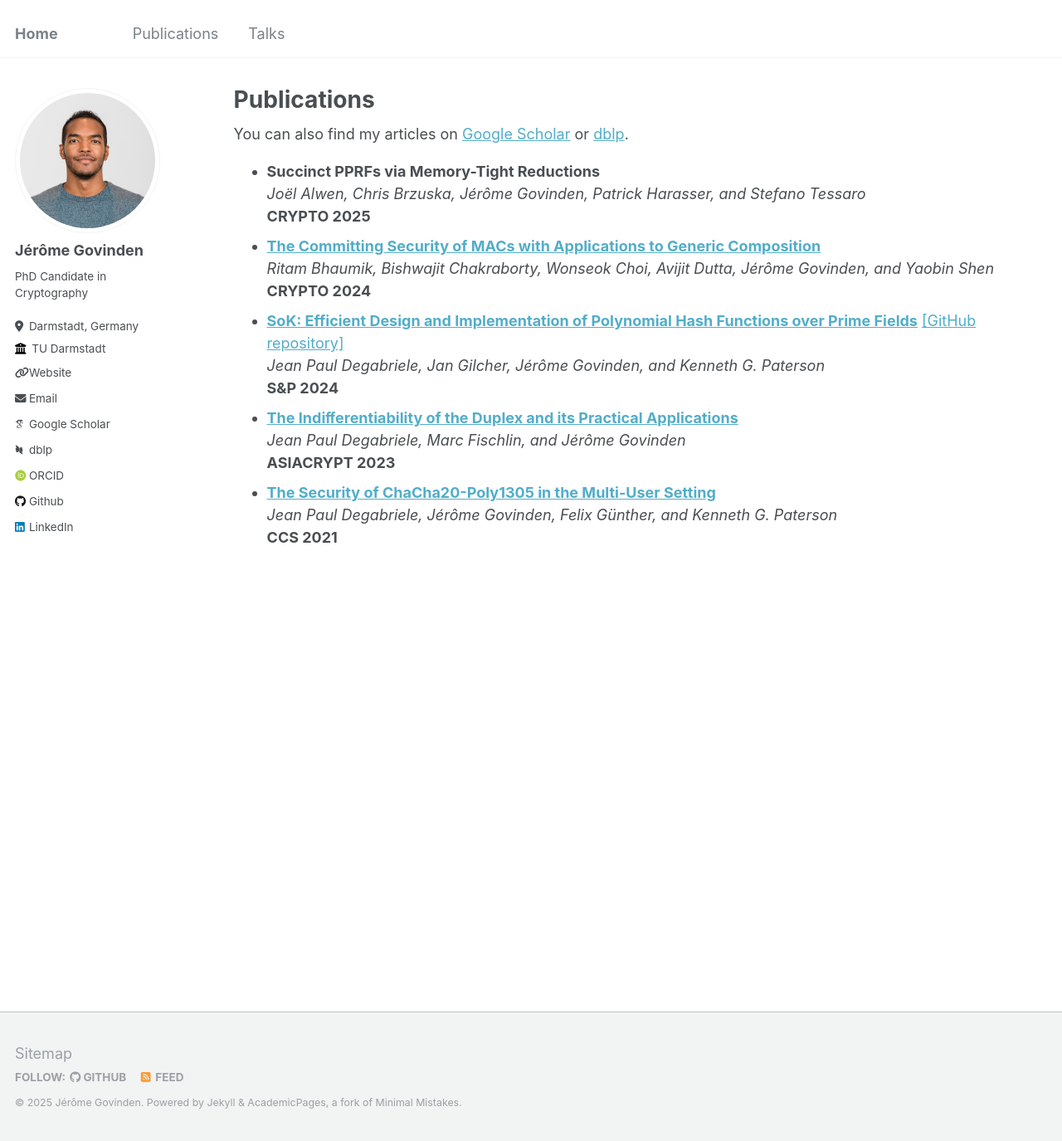
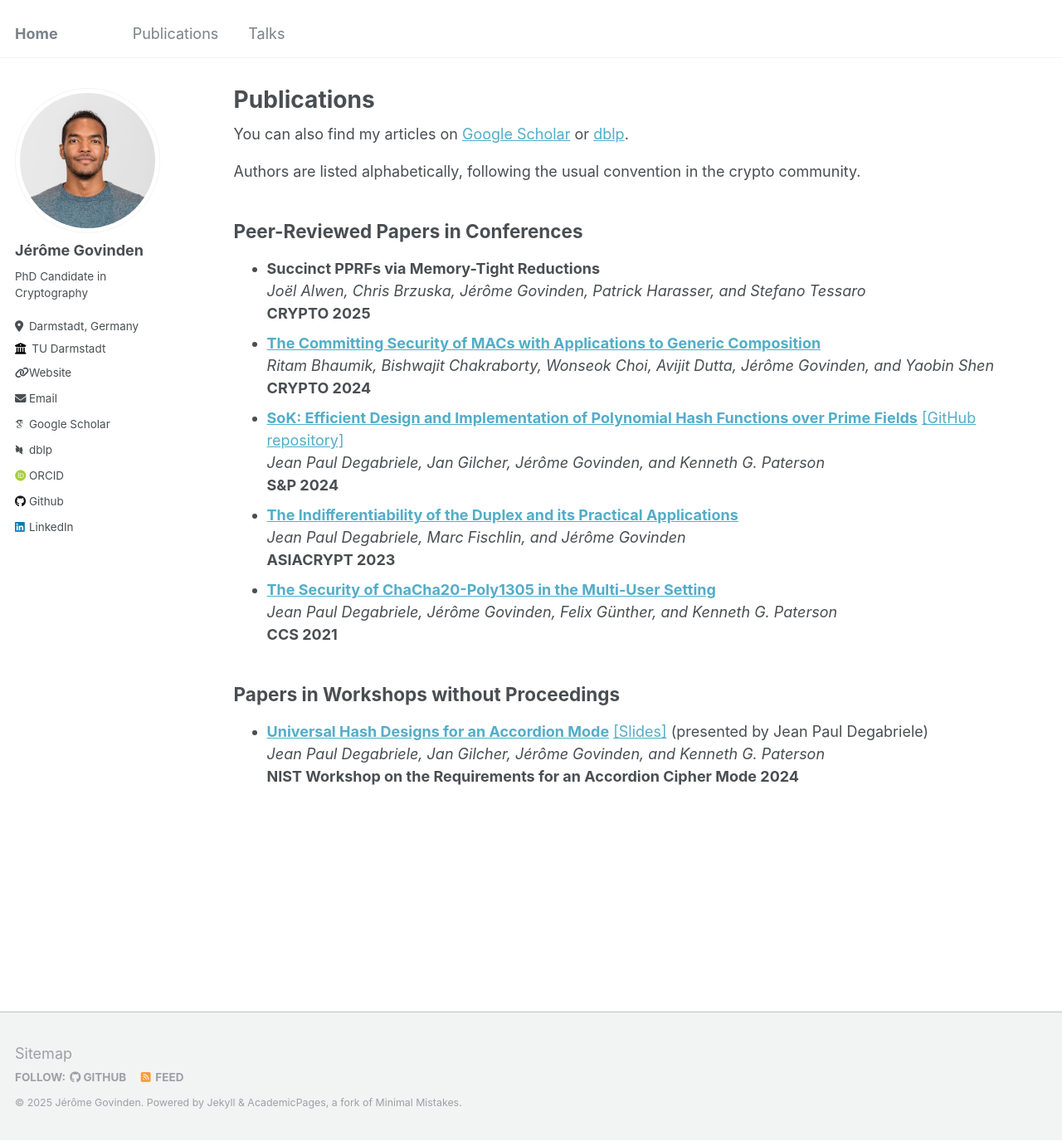
Before and after one commit to GovindenJerome/govindenjerome.github.io, a Jekyll site: the page built from _pages/publications.md, in a window 1280 px wide and 1375 px high. Shown: the whole window at 83% size. Built offline with Jekyll 4.4.1, drawn with Linux system fonts in a browser that asks for light colours; some web fonts are replaced.

Commit message:
update publications

```diff
--- a/_pages/publications.md
+++ b/_pages/publications.md
@@ -8,8 +8,11 @@ author_profile: true
 {% if site.author.googlescholar %}
   <div class="wordwrap">You can also find my articles on <a href="{{site.author.googlescholar}}">Google Scholar</a> or <a href="{{site.author.dblp}}">dblp</a>.</div>
 {% endif %}
+Authors are listed alphabetically, following the usual convention in the crypto community.
 
 
+Peer-Reviewed Papers in Conferences
+------
 - **Succinct PPRFs via Memory-Tight Reductions**\\
 *Joël Alwen, Chris Brzuska, Jérôme Govinden, Patrick Harasser, and Stefano Tessaro*\\
 **CRYPTO 2025**
@@ -25,3 +28,10 @@ author_profile: true
 - [**The Security of ChaCha20-Poly1305 in the Multi-User Setting**](https://eprint.iacr.org/2023/085.pdf)\\
 *Jean Paul Degabriele, Jérôme Govinden, Felix Günther, and Kenneth G. Paterson*\\
 **CCS 2021**
+
+
+Papers in Workshops without Proceedings
+------
+- [**Universal Hash Designs for an Accordion Mode**](https://csrc.nist.gov/csrc/media/Events/2024/accordion-cipher-mode-workshop-2024/documents/papers/universal-hash-designs-for-accordion-mode.pdf) [[Slides]](https://csrc.nist.gov/csrc/media/Presentations/2024/universal-hash-designs-for-an-accordion-mode/images-media/sess-7-degabriele-acm-workshop-2024.pdf) (presented by Jean Paul Degabriele)\\
+*Jean Paul Degabriele, Jan Gilcher, Jérôme Govinden, and Kenneth G. Paterson*\\
+**NIST Workshop on the Requirements for an Accordion Cipher Mode 2024**
```
